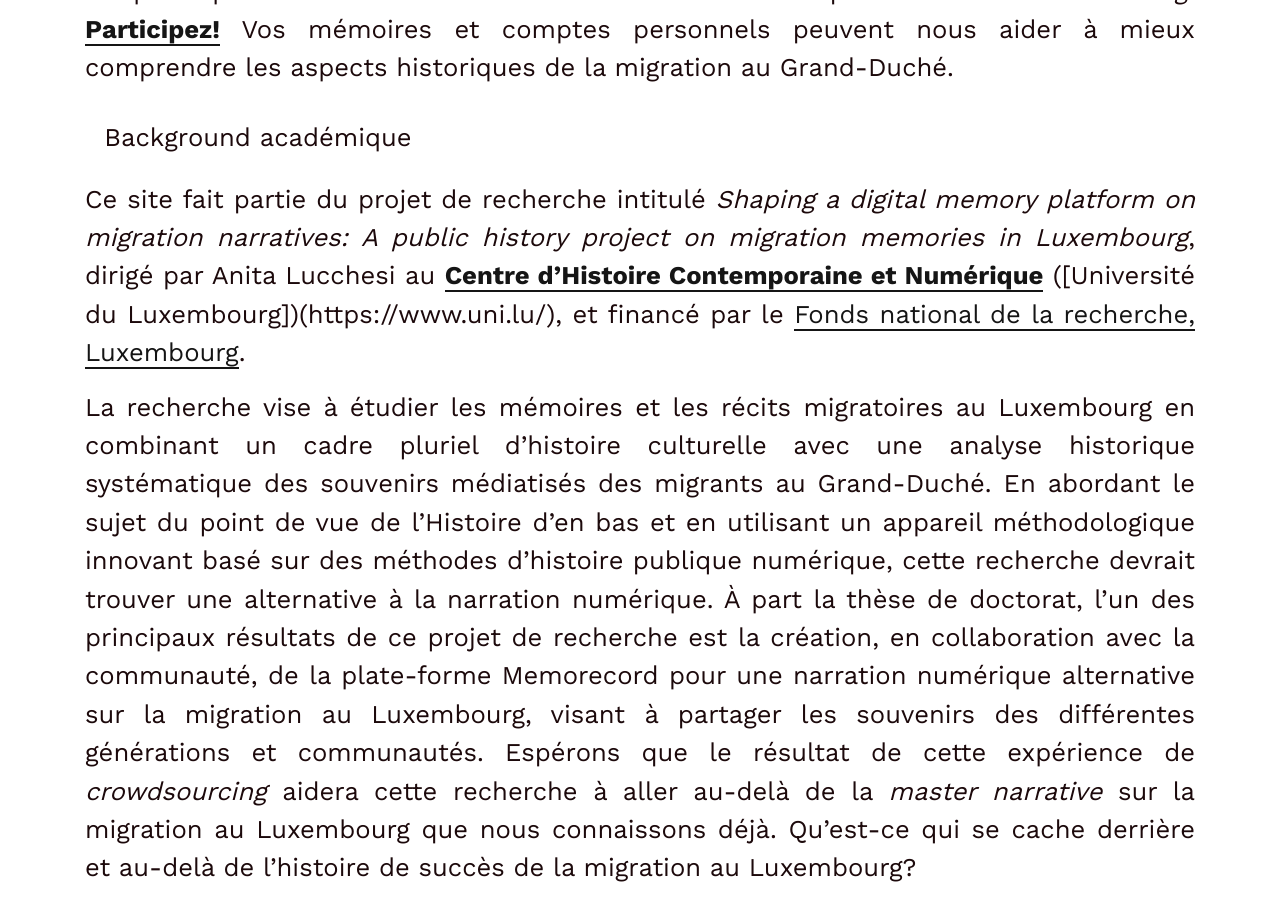
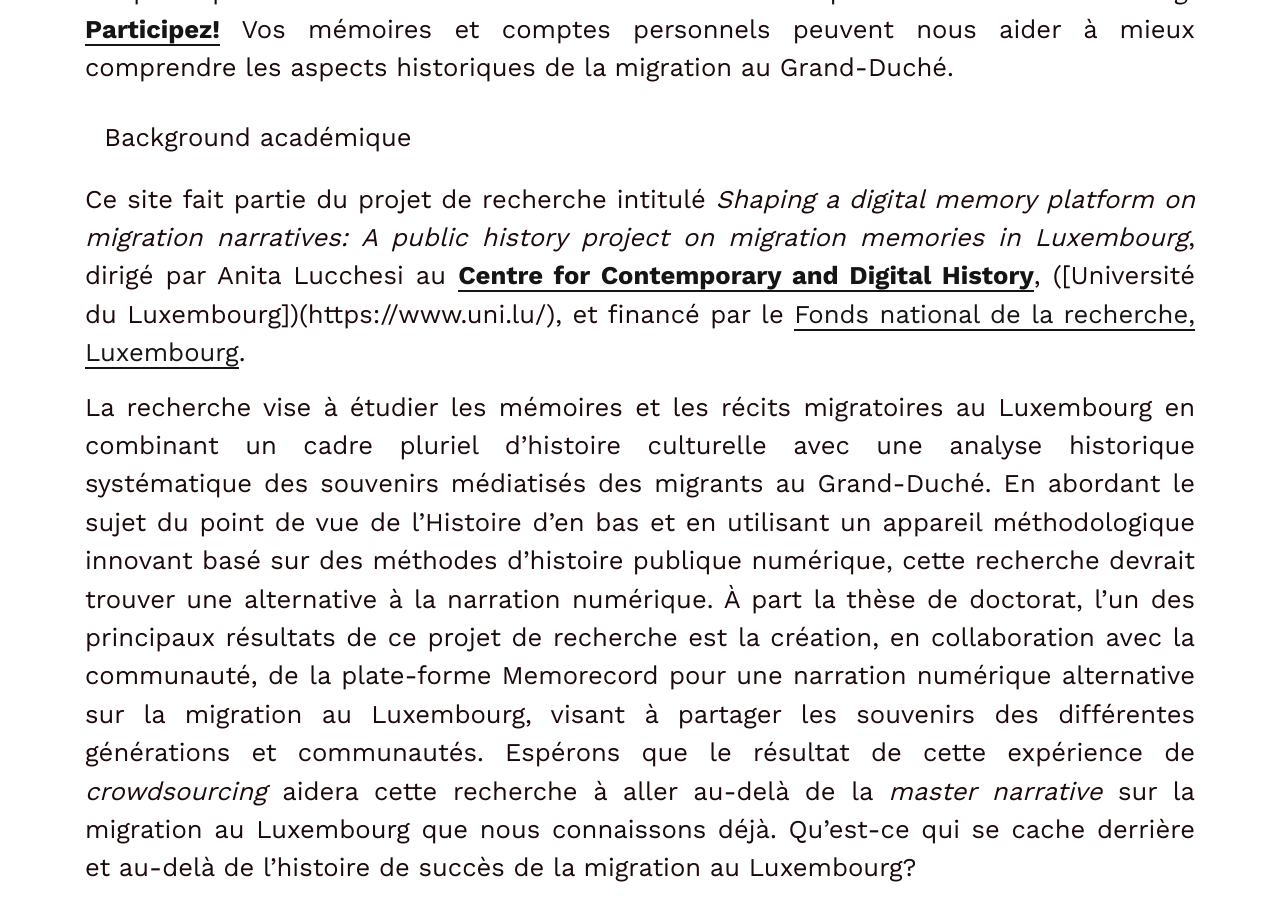
Before and after one commit to C2DH/memorecord, a Jekyll site: the page built from pages/the-project.fr.md, in a window 1280 px wide and 900 px high, scrolled down 661 px. Built offline with Jekyll 4.4.1, drawn with Linux system fonts in a browser that asks for light colours.

Commit message:
Update the-project.fr.md

```diff
--- a/pages/the-project.fr.md
+++ b/pages/the-project.fr.md
@@ -16,7 +16,7 @@ La participation communautaire est l'âme de cette expérience de *crowdsourcing
 
 ## Background académique
 
-Ce site fait partie du projet de recherche intitulé *Shaping a digital memory platform on migration narratives: A public history project on migration memories in Luxembourg*, dirigé par Anita Lucchesi au [**Centre d'Histoire Contemporaine et Numérique**](https://www.c2dh.uni.lu/) ([Université du Luxembourg])(https://www.uni.lu/), et financé par le [Fonds national de la recherche, Luxembourg](https://www.fnr.lu).
+Ce site fait partie du projet de recherche intitulé *Shaping a digital memory platform on migration narratives: A public history project on migration memories in Luxembourg*, dirigé par Anita Lucchesi au [**Centre for Contemporary and Digital History**](https://www.c2dh.uni.lu/), ([Université du Luxembourg])(https://www.uni.lu/), et financé par le [Fonds national de la recherche, Luxembourg](https://www.fnr.lu).
 
 La recherche vise à étudier les mémoires et les récits migratoires au Luxembourg en combinant un cadre pluriel d'histoire culturelle avec une analyse historique systématique des souvenirs médiatisés des migrants au Grand-Duché. En abordant le sujet du point de vue de l'Histoire d'en bas et en utilisant un appareil méthodologique innovant basé sur des méthodes d'histoire publique numérique, cette recherche devrait trouver une alternative à la narration numérique. À part la thèse de doctorat, l'un des principaux résultats de ce projet de recherche est la création, en collaboration avec la communauté, de la plate-forme Memorecord pour une narration numérique alternative sur la migration au Luxembourg, visant à partager les souvenirs des différentes générations et communautés. Espérons que le résultat de cette expérience de *crowdsourcing* aidera cette recherche à aller au-delà de la *master narrative* sur la migration au Luxembourg que nous connaissons déjà. Qu'est-ce qui se cache derrière et au-delà de l'histoire de succès de la migration au Luxembourg?
 
```
